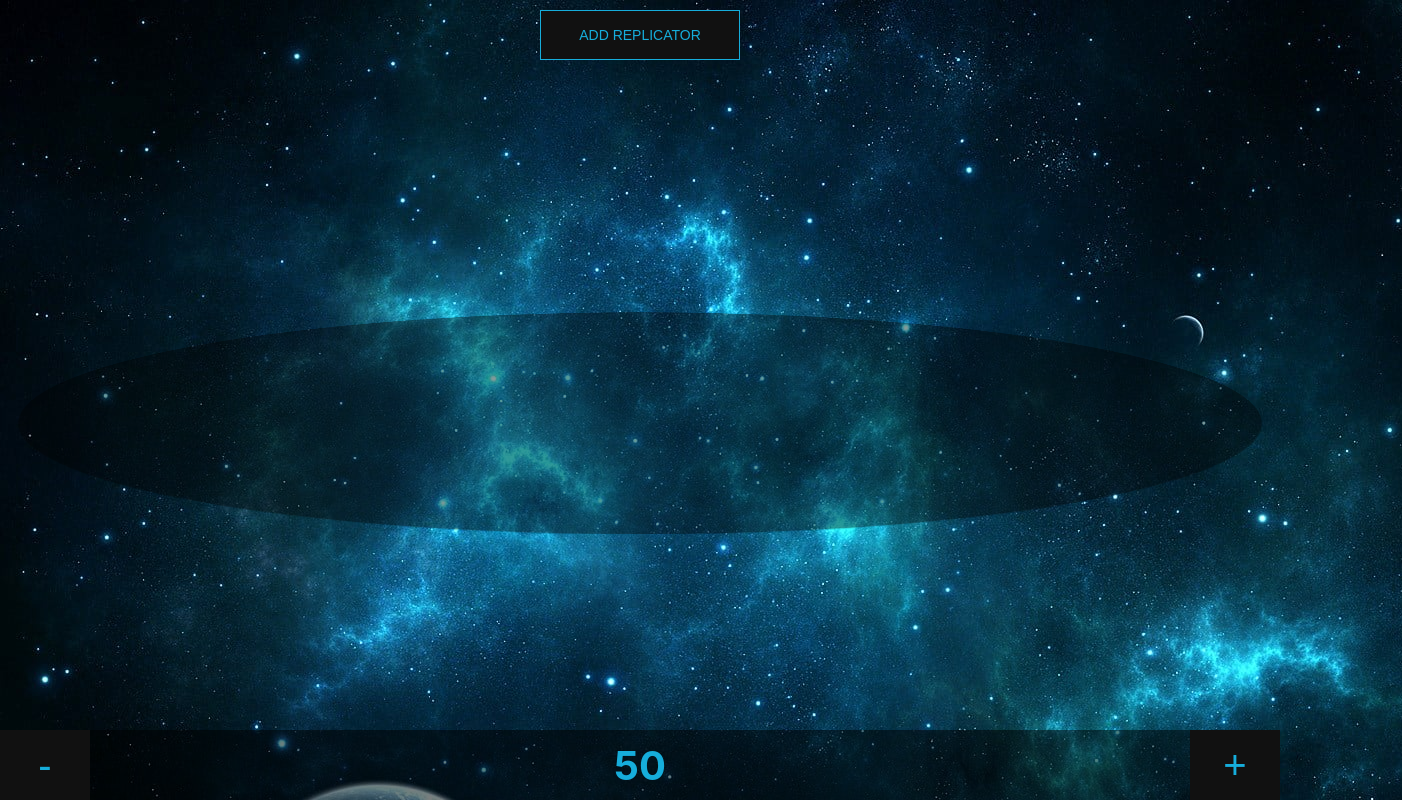
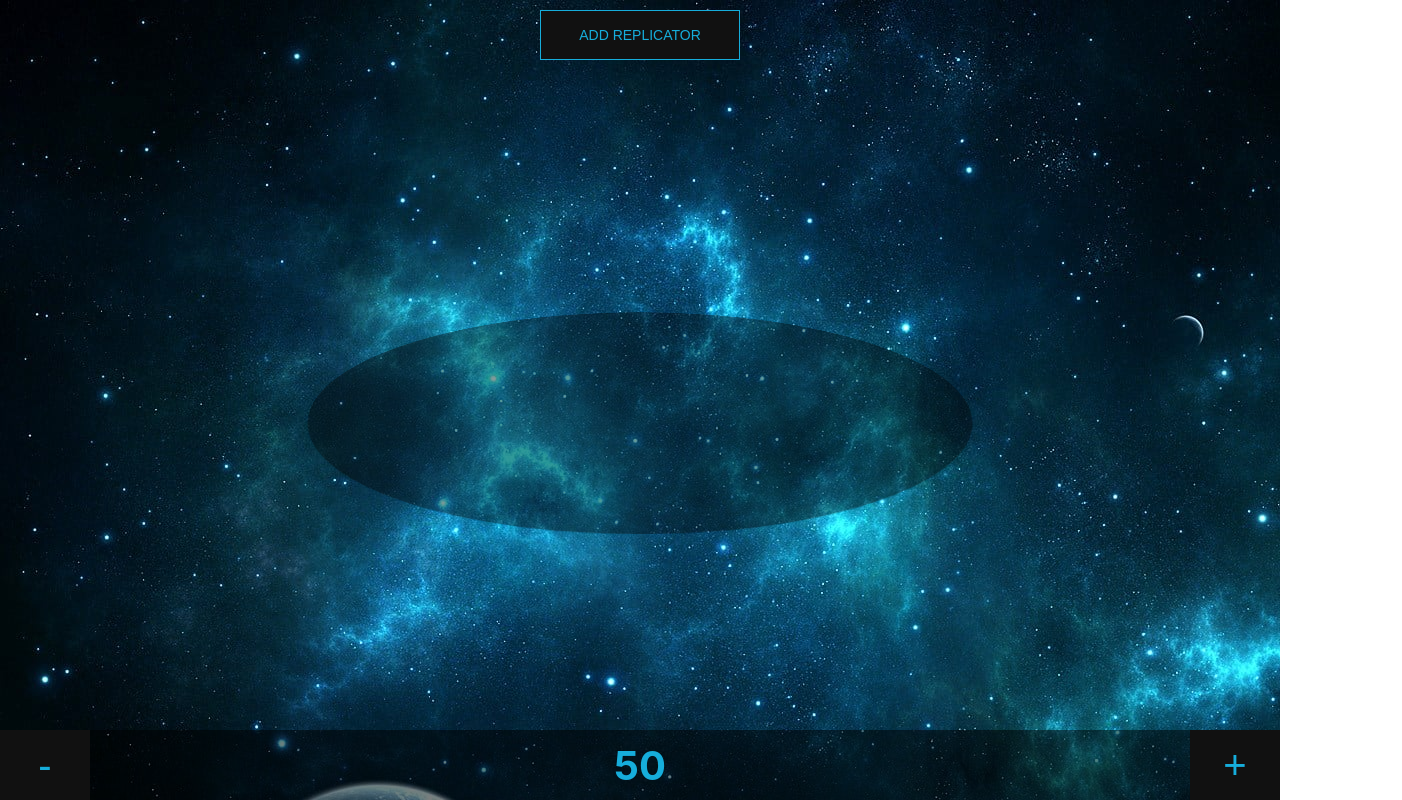
Before and after one commit to vascocsilva/replicators, a React (Create React App) app: page / in a window 1280 px wide. Shown: the whole page, 1402 px wide, since content can reach past the window. Built offline with nearby package versions, Linux system fonts and the light colour scheme.

Commit message:
Add breakpoints package, add max width to replicators container

```diff
--- a/package.json
+++ b/package.json
@@ -6,7 +6,8 @@
     "react": "^16.10.2",
     "react-dom": "^16.10.2",
     "react-scripts": "3.2.0",
-    "styled-components": "^4.4.0"
+    "styled-components": "^4.4.0",
+    "styled-components-breakpoint": "^2.1.1"
   },
   "scripts": {
     "start": "react-scripts start",
--- a/src/components/Replicators.js
+++ b/src/components/Replicators.js
@@ -8,6 +8,7 @@ const ReplicatorsStyled = styled.div`
     border-radius: 50%;
     box-sizing: border-box;
     padding: 30px 60px;
+    max-width: 650px;
     min-height: 330px;
     transform: rotate3d(1, 0, 0, 50deg);
     width: 95%;
```
Also changed, not shown: 1 other file (tests, documents, lock files or other folders).
